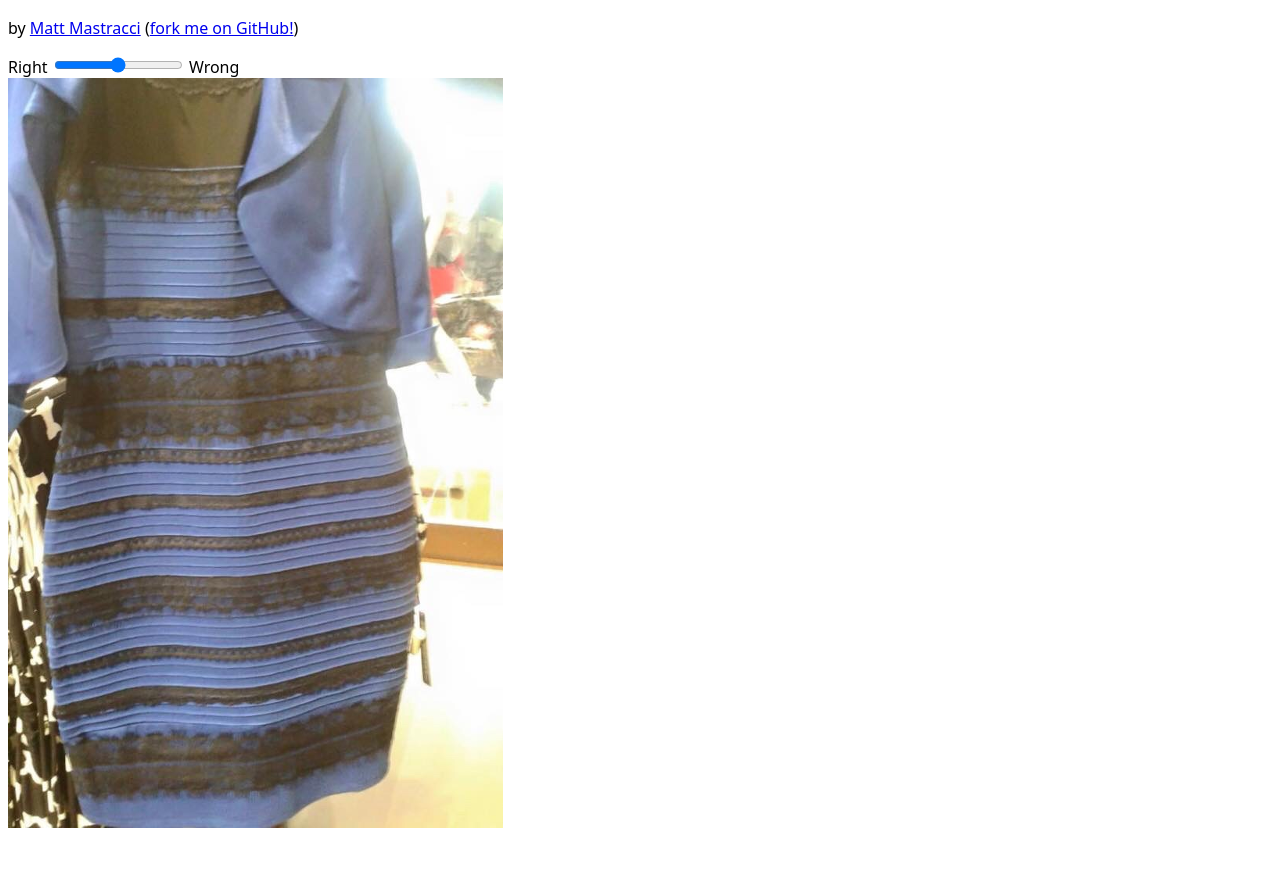
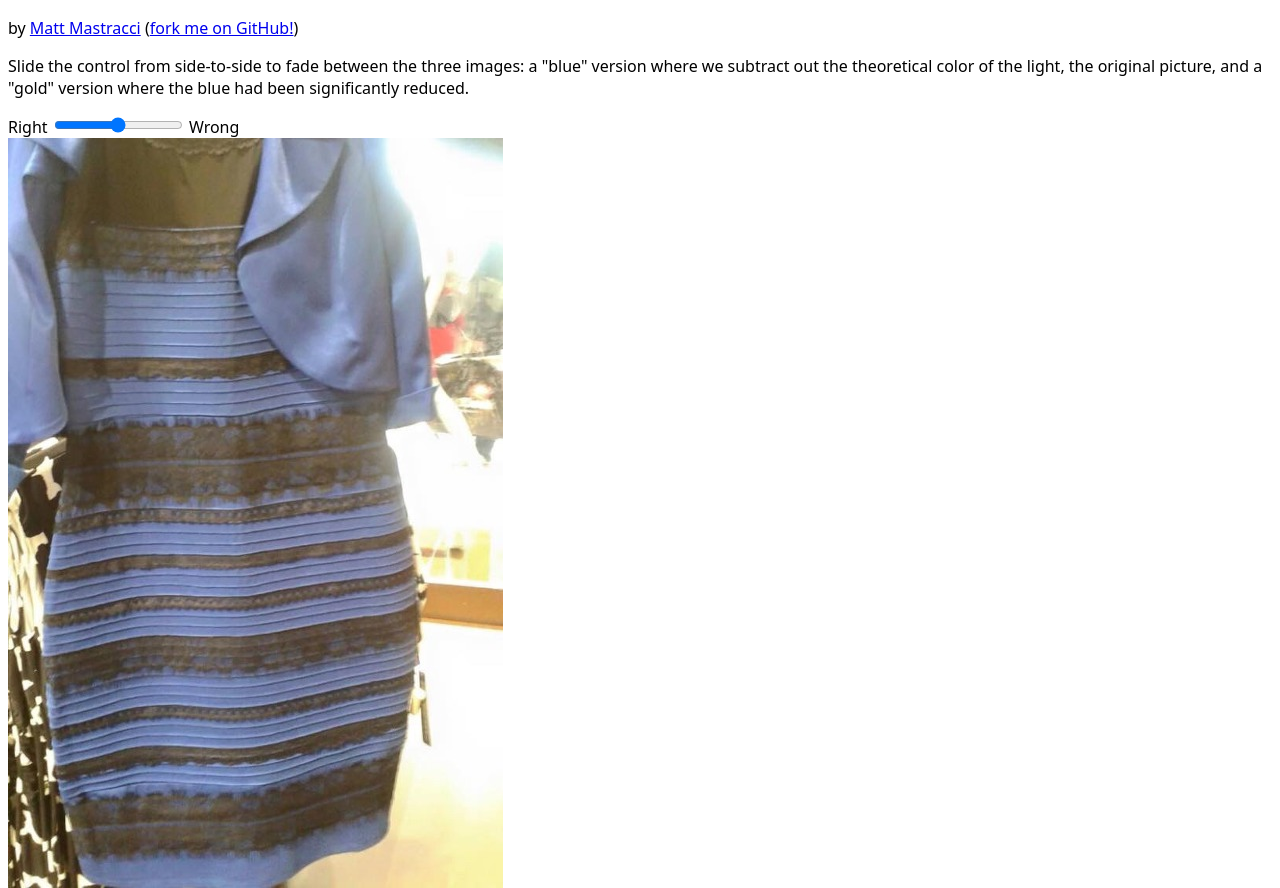
Before and after one commit to mmastrac/dress-simulator, a plain HTML site: page index.html in a window 1280 px wide. Shown: the part 56-944 px from the top of the page. Before the commit the page ends 884 px from the top, so only its background shows below. Drawn offline with Linux system fonts and the light colour scheme.

Commit message:
Let's use JPG to avoid lots of data transfer

```diff
--- a/index.html
+++ b/index.html
@@ -11,11 +11,15 @@ img { position: absolute; }
 <h2>Opinionated Dress Color Simulation</h2>
 <p>by <a href="http://grack.com">Matt Mastracci</a> (<a href="https://github.com/mmastrac/dress-simulator">fork me on GitHub!</a>)</a></p>
 
-Right <input type="range" id="range"> Wrong
+<p>Slide the control from side-to-side to fade between the three images: a "blue" version where we subtract out the
+theoretical color of the light, the original picture, and a "gold" version where the blue had been significantly
+reduced.</p>
+
+Right <input type="range" id="range" min="0" max="100" value="50"> Wrong
 
 <div class="container">
-<img id="a" src="a.png">
-<img id="b" src="b.png">
+<img id="a" src="a.jpg">
+<img id="b" src="b.jpg">
 <img id="c" src="c.jpg">
 </div>
 
```
Also changed, not shown: a.jpg (added), b.jpg (added).
